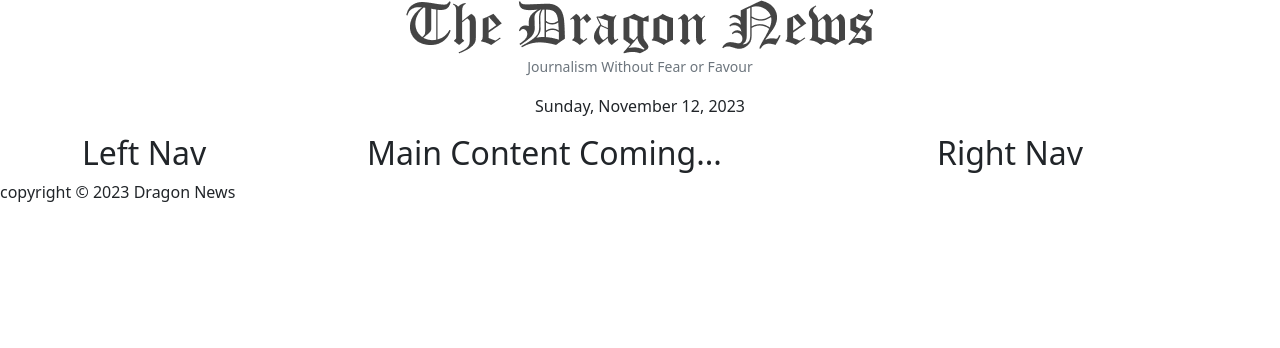
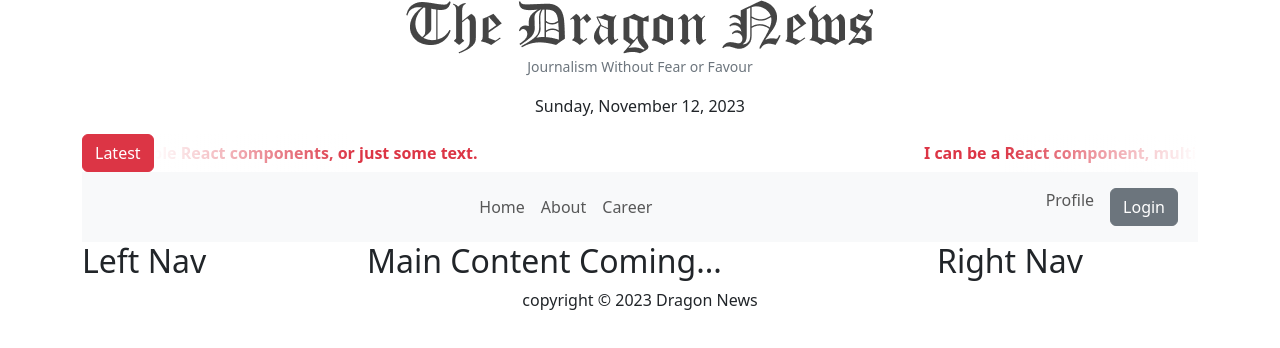
Before and after one commit to shahin-hossain/the-news-dragon-client, a React (Vite) app: page / in a window 1280 px wide. Shown: the top 348 px of the page. Built offline with nearby package versions, Linux system fonts and the light colour scheme.

Commit message:
React Marquee and Responsive NavBar

```diff
--- a/package.json
+++ b/package.json
@@ -18,6 +18,7 @@
     "react": "^18.2.0",
     "react-bootstrap": "^2.9.1",
     "react-dom": "^18.2.0",
+    "react-fast-marquee": "^1.6.2",
     "react-router-dom": "^6.18.0",
     "sort-by": "^1.2.0"
   },
--- a/src/pages/Shared/Footer/Footer.jsx
+++ b/src/pages/Shared/Footer/Footer.jsx
@@ -3,7 +3,7 @@
 const Footer = () => {
     return (
         <div>
-            <p>copyright &copy; 2023 Dragon News</p>
+            <p className='text-center'>copyright &copy; 2023 Dragon News</p>
         </div>
     );
 };
--- a/src/pages/Shared/Header/Header.jsx
+++ b/src/pages/Shared/Header/Header.jsx
@@ -1,10 +1,12 @@
 import React from 'react';
 import logo from '../../../assets/logo.png'
 import moment from 'moment';
+import { Button, Container, Nav, Navbar } from 'react-bootstrap';
+import Marquee from "react-fast-marquee";
 
 const Header = () => {
     return (
-        <div>
+        <Container>
             <div className='text-center'>
                 <img src={logo} alt="the dragon news logo" />
                 <p className='text-secondary'><small>Journalism Without Fear or Favour</small></p>
@@ -22,8 +24,38 @@
                 </p>
 
             </div>
+            {/*
+             1. install Marque
+             2. import Marque
+             3. Apply <Marquee></Marquee> tag and add different functionalities
+            */}
+            <div className='d-flex'>
+                <Button variant="danger">Latest</Button>
+                <Marquee gradient={true} pauseOnHover={true} className='text-danger fw-bold'>
+                    I can be a React component, multiple React components, or just some text.
+                </Marquee>
+            </div>
+            {/* nav bar with react-bootstrap */}
+            <Navbar collapseOnSelect expand="lg" className="bg-body-tertiary">
+                <Container>
+                    <Navbar.Toggle aria-controls="responsive-navbar-nav" />
+                    <Navbar.Collapse id="responsive-navbar-nav">
+                        <Nav className="mx-auto">
+                            <Nav.Link href="#features">Home</Nav.Link>
+                            <Nav.Link href="#pricing">About</Nav.Link>
+                            <Nav.Link href="#Career">Career</Nav.Link>
+                        </Nav>
+                        <Nav>
+                            <Nav.Link href="#deets">Profile</Nav.Link>
+                            <Nav.Link eventKey={2} href="#memes">
+                                <Button variant="secondary">Login</Button>
+                            </Nav.Link>
+                        </Nav>
+                    </Navbar.Collapse>
+                </Container>
+            </Navbar>
 
-        </div>
+        </Container>
     );
 };
 
```
Also changed, not shown: 1 other file (tests, documents, lock files or other folders).
